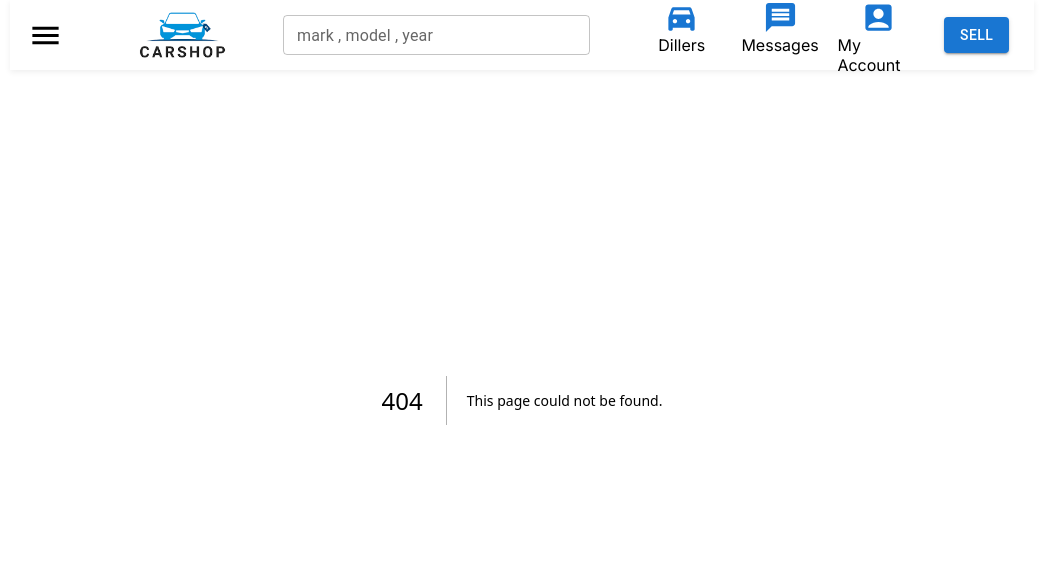
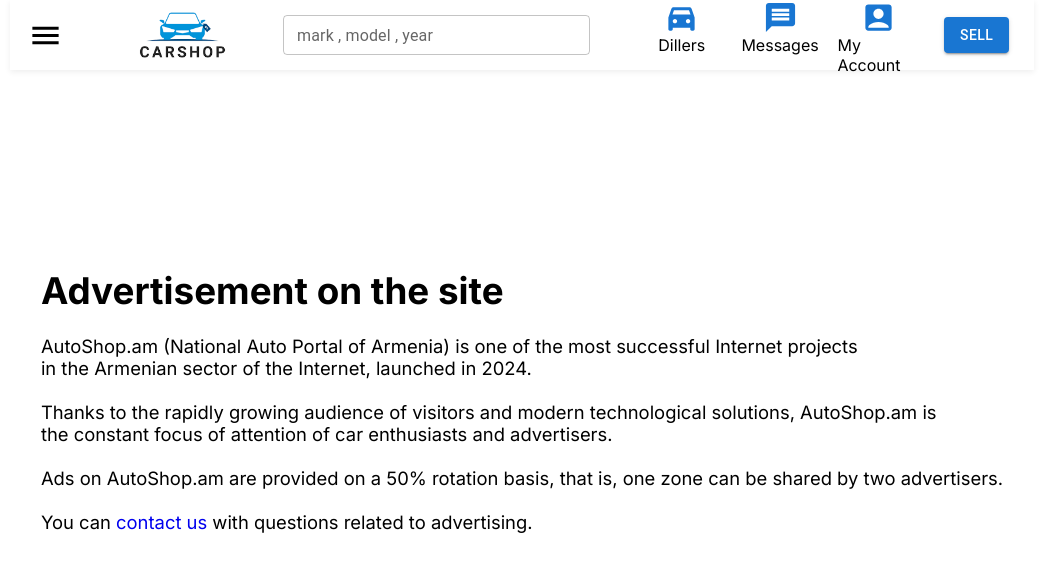
Before and after one commit to Artush-Miqayelyan/React-Final-Project, a Next.js app: page /advertisement in a window 1280 px wide. Before the commit this address had no page. Shown: the top 572 px of the page, without its empty margins (118-1159 px from the left). Built offline with nearby package versions, Linux system fonts and the light colour scheme.

Commit message:
add pages terms , contact , advertisement

```diff
--- /dev/null
+++ b/app/advertisement/advertisement.module.css
@@ -0,0 +1,7 @@
+.AdvertisementPage{
+    display: flex;
+    justify-content: center;
+    align-items: center;
+    width: 100%;
+    height: 100vh;
+}
--- /dev/null
+++ b/app/advertisement/page.js
@@ -0,0 +1,13 @@
+import React from 'react';
+import styles from './advertisement.module.css'
+import Advertisement from '../components/advertisementPage/advertisement'
+
+function AdvertisementPage() {
+    return (
+        <div className={styles.AdvertisementPage}>
+            <Advertisement />
+        </div>
+    );
+}
+
+export default AdvertisementPage;
--- /dev/null
+++ b/app/components/advertisementPage/advertisement.jsx
@@ -0,0 +1,20 @@
+import React from 'react';
+import styles from './advertisement.module.css'
+
+function Advertisement() {
+    return <div className={styles.info}>
+        <h1>Advertisement on the site</h1><br />
+
+        <p>AutoShop.am (National Auto Portal of Armenia) is one of the most successful Internet projects <br />
+        in the Armenian sector of the Internet, launched in 2024.</p><br />
+
+        <p>Thanks to the rapidly growing audience of visitors and modern technological solutions, AutoShop.am is <br />
+        the constant focus of attention of car enthusiasts and advertisers.</p><br />
+
+        <p>Ads on AutoShop.am are provided on a 50% rotation basis, that is, one zone can be shared by two advertisers.</p><br />
+
+        <p>You can <a className={styles.a} href="http://localhost:3000/contact">contact us</a> with questions related to advertising.</p>
+    </div>
+}
+
+export default Advertisement;
--- /dev/null
+++ b/app/components/advertisementPage/advertisement.module.css
@@ -0,0 +1,7 @@
+.a{
+    text-decoration: none;
+}
+
+.info{
+    font-size: 115%;
+}
```
